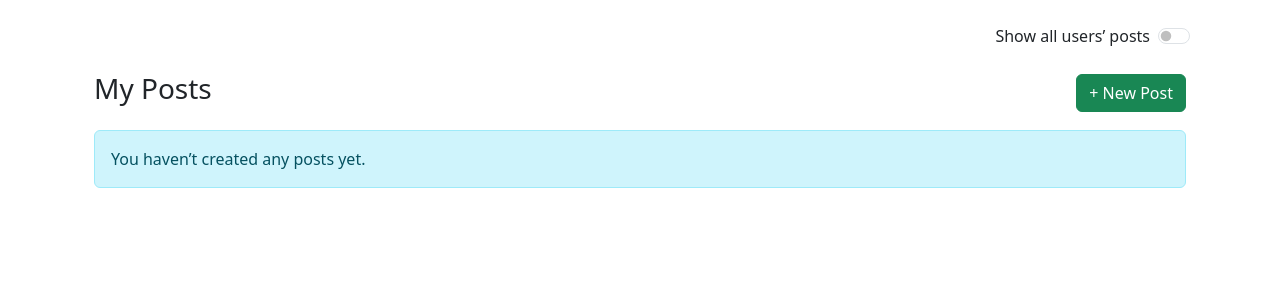
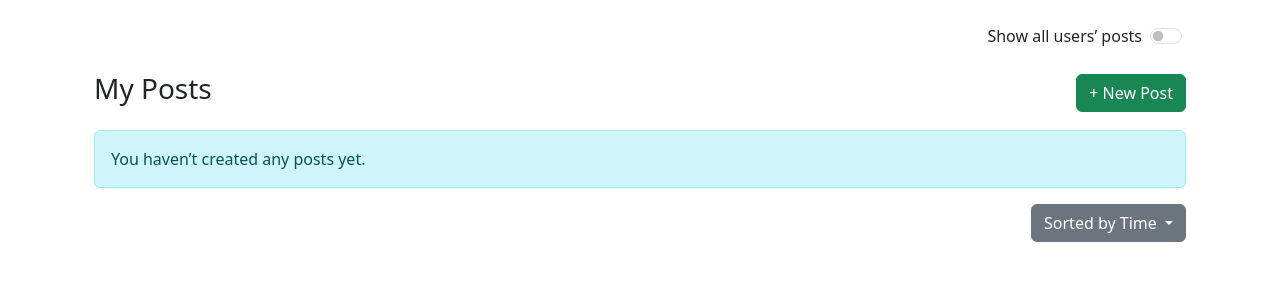
Before and after one commit to ThisIsNotNam/mysite, a Django app: page /posts/ in a window 1280 px wide. Shown: the part 56-356 px from the top of the page. Run offline with Django 3.2, Linux system fonts and the light colour scheme; the visitor is signed in with stand-in values (Sample User, id 1); data that the repository does not hold is empty; some libraries are stand-ins or nearby versions.

Commit message:
added post sorting options

```diff
--- a/post/templates/postsList.html
+++ b/post/templates/postsList.html
@@ -11,7 +11,7 @@ My Posts
 {% block content %}
 
 {% if user.is_staff %}
-<form method="get" class="mb-3 d-flex justify-content-end">
+<form method="get" class="mb-3 d-flex justify-content-end me-2">
     <div class="d-flex align-items-center">
         <label for="showAll" class="me-2 mb-0">Show all users’ posts</label>
         <div class="form-check form-switch m-0">
@@ -20,8 +20,6 @@ My Posts
         </div>
     </div>
 </form>
-
-
 {% endif %}
 
 <div class="container mt-4">
@@ -37,7 +35,7 @@ My Posts
     </div>
 
     {% if posts %}
-        <div class="list-group">
+        <div class="list-group" id="posts-container">
             {% for post in posts %}
                 <div class="list-group-item position-relative">
 
@@ -82,6 +80,42 @@ My Posts
         </div>
     {% endif %}
 </div>
+
+<!--------------------------------------------------------------------------------------------------->
+<!--sort options-->
+
+<form method="post" class="mt-2">
+  {% csrf_token %}
+  <div class="d-flex justify-content-end mb-3" style="margin-right: 0.75rem;">
+    <div class="dropdown">
+      <button
+        class="btn btn-secondary dropdown-toggle"
+        type="button"
+        id="dropdownMenuButton"
+        data-bs-toggle="dropdown"
+        aria-expanded="false"
+      >
+        {% if selectedOption == "upVote" %}
+          Sorted by Upvotes
+        {% elif selectedOption == "downVote" %}
+          Sorted by Downvotes
+        {% else %}
+          Sorted by Time
+        {% endif %}
+      </button>
+      <ul class="dropdown-menu" aria-labelledby="dropdownMenuButton">
+        <li><button class="dropdown-item" type="submit" name="selected_option" value="time">Sort by Time</button></li>
+        <li><button class="dropdown-item" type="submit" name="selected_option" value="upVote">Sort by Upvotes</button></li>
+        <li><button class="dropdown-item" type="submit" name="selected_option" value="downVote">Sort by Downvotes</button></li>
+      </ul>
+    </div>
+  </div>
+</form>
+
+
+
+
+
 {% endblock %}
 
 
--- a/post/urls.py
+++ b/post/urls.py
@@ -6,4 +6,5 @@ urlpatterns = [
     path("new/", views.newPost),
     path("<int:postId>/delete/", views.deletePost),
     path("vote/", views.votePost, name='votePost'),
+    path("sort-option/", views.postsList)
 ]
--- a/post/views.py
+++ b/post/views.py
@@ -1,5 +1,5 @@
 from django.shortcuts import render, redirect, get_object_or_404
-from django.http import JsonResponse, HttpResponseRedirect
+from django.http import JsonResponse, HttpResponseRedirect, HttpResponse
 # from django.views.decorators.http import require_POST
 # from django.contrib.auth.decorators import login_required
 from django.db.models import Count
@@ -16,20 +16,49 @@ def deletePost(request, postId):
         return redirect("/posts/")
     return redirect("/homepage/")
 
+from django.template.loader import render_to_string
+from django.http import JsonResponse
+
+from django.db.models import Count, Q
+from django.shortcuts import render, redirect
+
 def postsList(request):
-    if request.user.is_authenticated:
+    if not request.user.is_authenticated:
+        return redirect("/")
+    canShowAll = request.user.is_staff and request.GET.get("show_all") == "1"
 
-        posts=Post.objects.filter(author=request.user).order_by('-date')
-        canShowAll=request.user.is_staff and request.GET.get("show_all")=="1"
-        if canShowAll:
-            posts=Post.objects.all().order_by('-date')
+    # Base queryset
+    postsQuery = Post.objects.all() if canShowAll else Post.objects.filter(author=request.user)
 
-        for post in posts:
-            post.userVote = post.get_user_vote(request.user) if request.user.is_authenticated else None
+    # Annotate upvote/downvote counts for sorting
+    postsQuery = postsQuery.annotate(
+        upvotes=Count('votes', filter=Q(votes__voteType='up')),
+        downvotes=Count('votes', filter=Q(votes__voteType='down'))
+    )
 
-        return render(request, "postsList.html", {'posts': posts, 'canShowAll': canShowAll})
+    selected = request.POST.get('selected_option')
+
+    # Handle sorting
+    if request.method == 'POST':
+        if selected == 'upVote':
+            postsQuery = postsQuery.order_by('-upvotes', 'downvotes')
+        elif selected == 'downVote':
+            postsQuery = postsQuery.order_by('-downvotes', 'upvotes')
+        else:
+            postsQuery = postsQuery.order_by('-date')
     else:
-        return redirect("/")
+        postsQuery = postsQuery.order_by('-date')  # Default sort by time
+
+    posts = postsQuery
+
+    for post in posts:
+        post.userVote = post.get_user_vote(request.user)
+
+    return render(request, "postsList.html", {
+        'posts': posts,
+        'canShowAll': canShowAll
+    })
+
 
 def newPost(request):
     if request.user.is_authenticated:
```
